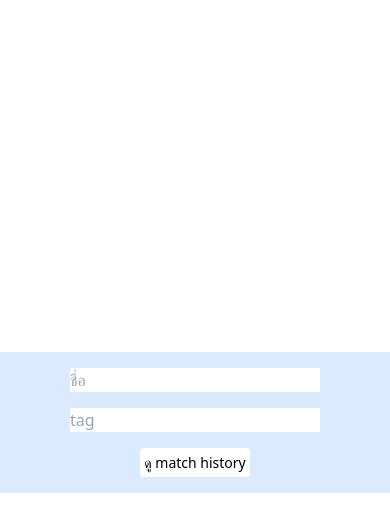
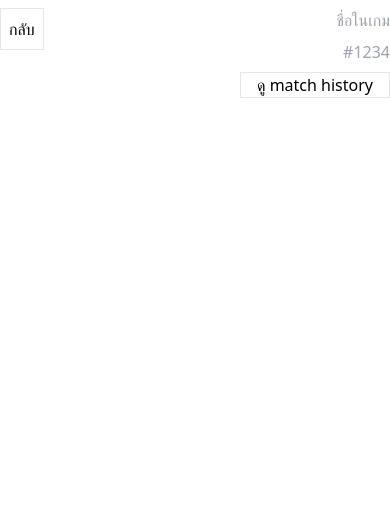
Before and after one commit to kiart-tantasi/league-of-legends-app, a React (Create React App) app in the folder client/: page /match in a window 390 px wide. Shown: the top 532 px of the page. Built offline with nearby package versions, Linux system fonts and the light colour scheme.

Commit message:
install react-router v6

```diff
--- a/client/package.json
+++ b/client/package.json
@@ -13,6 +13,7 @@
     "@types/react-dom": "^18.2.18",
     "react": "^18.2.0",
     "react-dom": "^18.2.0",
+    "react-router-dom": "^6.21.3",
     "react-scripts": "5.0.1",
     "typescript": "^4.9.5",
     "web-vitals": "^2.1.4"
--- a/client/src/App.tsx
+++ /dev/null
@@ -1,12 +0,0 @@
-import './App.css'
-import { useContext } from 'react'
-import MatchContext from './contexts/MatchContext'
-import SearchPage from './pages/SearchPage'
-import MatchPage from './pages/MatchPage'
-
-function App() {
-  const { matches } = useContext(MatchContext)
-  return <>{matches.length === 0 ? <SearchPage /> : <MatchPage />}</>
-}
-
-export default App
--- a/client/src/index.tsx
+++ b/client/src/index.tsx
@@ -1,13 +1,25 @@
 import ReactDOM from 'react-dom/client'
 import './index.css'
-import App from './App'
 import { MatchContextProvider } from './contexts/MatchContext'
+import { RouterProvider, createBrowserRouter } from 'react-router-dom'
+import SearchPage from './pages/SearchPage'
+import MatchPage from './pages/MatchPage'
 // import reportWebVitals from './reportWebVitals';
 
-const root = ReactDOM.createRoot(document.getElementById('root') as HTMLElement)
-root.render(
+const router = createBrowserRouter([
+  {
+    path: '*',
+    element: <SearchPage />,
+  },
+  {
+    path: '/match',
+    element: <MatchPage />,
+  },
+])
+
+ReactDOM.createRoot(document.getElementById('root') as HTMLElement).render(
   <MatchContextProvider>
-    <App />
+    <RouterProvider router={router} />
   </MatchContextProvider>,
 )
 
--- a/client/src/pages/MatchPage.tsx
+++ b/client/src/pages/MatchPage.tsx
@@ -1,18 +1,92 @@
-import { useContext } from 'react'
+import { FormEvent, useContext, useEffect, useState } from 'react'
 import MatchContext from '../contexts/MatchContext'
+import { Link, useSearchParams } from 'react-router-dom'
+import { handleTagLine, validateSearchInputs, warnUser } from './SearchPage'
 
 export default function MatchPage() {
+  const [searchParams, setSearchParams] = useSearchParams()
+  const paramGameName = searchParams.get('gameName')
+  const paramTagLine = searchParams.get('tagLine')
+  const [gameName, setGameName] = useState('')
+  const [tagLine, setTagLine] = useState('')
   const { matches, setMatches } = useContext(MatchContext)
+  const [isLoading, setIsLoading] = useState(true)
 
-  const onBack = () => {
-    setMatches([])
+  useEffect(() => {
+    if (
+      !validateSearchInputs({ gameName: paramGameName, tagLine: paramTagLine })
+    ) {
+      warnUser('ไม่พบชื่อ/tagline')
+      setIsLoading(false)
+      return
+    }
+
+    ;(async () => {
+      try {
+        setIsLoading(true)
+        const response = await fetch(
+          `/api/v1/matches?gameName=${paramGameName}&tagLine=${handleTagLine({
+            tagLine: paramTagLine ?? '',
+          })}`,
+        )
+        if (response.status === 200) {
+          const json = await response.json()
+          setMatches(json.matches)
+        } else {
+          setMatches([])
+          warnUser('ไม่พบ กรุณาลองใหม่')
+        }
+      } catch (e) {
+        console.error(e)
+      } finally {
+        setIsLoading(false)
+      }
+    })()
+  }, [paramGameName, paramTagLine])
+
+  const onSubmit = (e: FormEvent) => {
+    e.preventDefault()
+    if (
+      [gameName, tagLine].some((e) => typeof e !== 'string' || e.length === 0)
+    ) {
+      warnUser('กรอกข้อมูลไม่ครบ/ไม่ถูกต้อง')
+      return
+    }
+    setSearchParams({
+      gameName,
+      tagLine,
+    })
   }
 
+  if (isLoading) {
+    return <div>loading...</div>
+  }
   return (
     <div className="flex flex-col justify-center pt-2 w-full max-w-[600px]">
-      <button className="p-2 w-fit mb-4 border" type="button" onClick={onBack}>
-        กลับ
-      </button>
+      <div className="flex justify-between mb-4">
+        <Link className="p-2 w-fit h-fit mb-4 border" type="button" to="/">
+          กลับ
+        </Link>
+        <form className="flex flex-col w-[150px]" onSubmit={onSubmit}>
+          <input
+            value={gameName}
+            onChange={(e) => setGameName(e.target.value)}
+            placeholder="ชื่อในเกม"
+            type="text"
+            className="text-right mb-2"
+          />
+          <input
+            value={tagLine}
+            onChange={(e) => setTagLine(e.target.value)}
+            placeholder="#1234"
+            type="text"
+            className="text-right mb-2"
+          />
+          <button type="submit" className="border">
+            ดู match history
+          </button>
+        </form>
+      </div>
       {matches.map((match, index) => {
         const { championName, kills, deaths, assists, gameMode } = match
         const backgroundColor = !!match.win ? 'bg-blue-100' : 'bg-red-100'
--- a/client/src/pages/SearchPage.tsx
+++ b/client/src/pages/SearchPage.tsx
@@ -1,78 +1,46 @@
-import { FormEvent, useContext, useRef, useState } from 'react'
-import MatchContext from '../contexts/MatchContext'
+import { FormEvent, useState } from 'react'
+import { useNavigate } from 'react-router-dom'
 
 export default function SearchPage() {
-  const { setMatches } = useContext(MatchContext)
-  const [isLoading, setIsLoading] = useState(false)
-  const [name, setName] = useState('')
-  const [tag, setTag] = useState('')
-  const nameRef = useRef(null)
-  const tagRef = useRef(null)
+  const [gameName, setGameName] = useState('')
+  const [tagLine, setTagLine] = useState('')
+  const navigate = useNavigate()
 
   const onSubmit = async (e: FormEvent) => {
     e.preventDefault()
-    // validate inputs
-    const toValidates = [name, tag]
-    toValidates.forEach((val) => {
-      if (!val || typeof val !== 'string') {
-        alert('กรอกข้อมูลไม่ครบถ้วน/ไม่ถูกต้อง')
-        return
-      }
-    })
-    // fetch matches
-    try {
-      setIsLoading(true)
-      const response = await fetch(
-        `/api/v1/matches?gameName=${name}&tagLine=${tag}`,
-      )
-      if (response.status === 200) {
-        const json = await response.json()
-        setMatches(json.matches)
-        console.log(json)
-      } else {
-        alert('ไม่พบ')
-      }
-    } catch (e) {
-      console.error(e)
-    } finally {
-      setIsLoading(false)
+    if (!validateSearchInputs({ gameName, tagLine })) {
+      warnUser('กรอกข้อมูลไม่ครบ/ไม่ถูกต้อง')
+      return
     }
-  }
-
-  if (isLoading) {
-    return <div>loading...</div>
+    navigate(`/match?gameName=${gameName}&tagLine=${tagLine.replace('#', '')}`)
   }
 
   return (
     <div
-      className="flex justify-center items-center w-full h-screen"
+      className="flex justify-center w-full h-fit mt-[200px]"
       data-testid="root-app"
     >
       <form
-        className="flex flex-col w-screen max-w-[450px] py-4 items-center bg-blue-100 sm:rounded-xl"
+        className="flex flex-col w-screen max-w-[450px] py-4 items-center bg-blue-100"
         onSubmit={onSubmit}
       >
         <input
-          value={name}
+          value={gameName}
+          onChange={(e) => setGameName(e.target.value)}
+          type="text"
+          name="gameName"
+          placeholder="ชื่อในเกม"
+          className="w-[250px] mb-4 placeholder:text-[0.75rem]"
+        />
+        <input
+          value={tagLine}
           onChange={(e) => {
-            setName(e.target.value)
+            setTagLine(e.target.value)
           }}
           type="text"
-          name="name"
-          placeholder="ชื่อ"
-          className="w-[250px] mb-4"
-          ref={nameRef}
-        />
-        <input
-          value={tag}
-          onChange={(e) => {
-            setTag(e.target.value)
-          }}
-          type="text"
-          name="tag"
-          placeholder="tag"
-          className="w-[250px] mb-4"
-          ref={tagRef}
+          name="tagLine"
+          placeholder="#1234"
+          className="w-[250px] mb-4 placeholder:text-[0.75rem]"
         />
         <button className="bg-white rounded p-1 text-[14px]" type="submit">
           ดู match history
@@ -81,3 +49,24 @@ export default function SearchPage() {
     </div>
   )
 }
+
+export function handleTagLine({ tagLine }: { tagLine: string }) {
+  return tagLine.replace('#', '')
+}
+
+export function validateSearchInputs({
+  gameName,
+  tagLine,
+}: {
+  gameName: string | null
+  tagLine: string | null
+}) {
+  return [gameName, tagLine].every(
+    (e) => typeof e === 'string' && e.length !== 0,
+  )
+}
+
+export function warnUser(str: string) {
+  // TODO: create shared warning modal
+  alert(str)
+}
```
Also changed, not shown: 2 other files (tests, documents, lock files or other folders).
